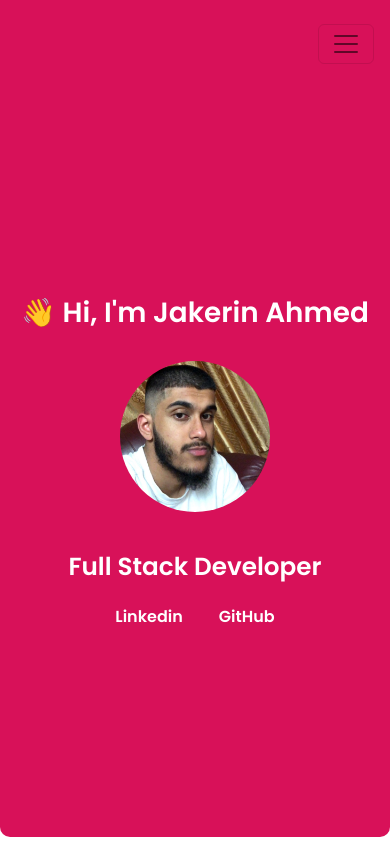
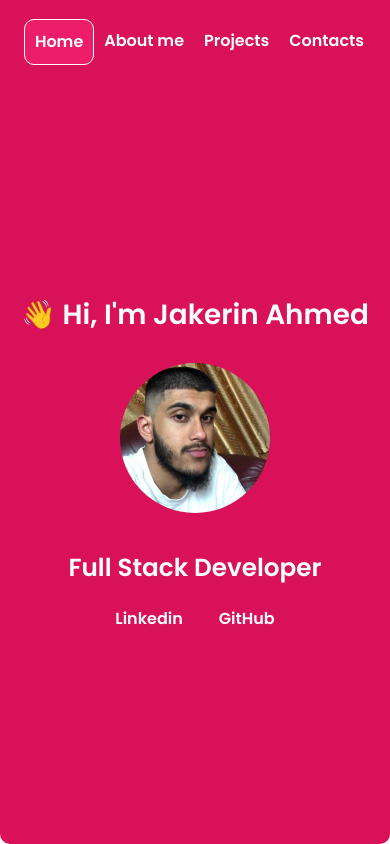
Before and after one commit to jakerinahmed/my-portfolio, a React (Create React App) app: page / in a window 390 px wide. Built offline with nearby package versions, Linux system fonts and the light colour scheme.

Commit message:
remove responsive navbar

```diff
--- a/src/Layout/Headshot/style.css
+++ b/src/Layout/Headshot/style.css
@@ -6,7 +6,7 @@
     display: flex;
     align-items:center;
     justify-content: center;
-    min-height: 88.8vh;
+    min-height: 90vh;
   }
 
   .headshot {
--- a/src/Layout/Navbar/index.js
+++ b/src/Layout/Navbar/index.js
@@ -1,6 +1,6 @@
 import React from 'react'
 import { NavLink } from 'react-router-dom'
-import { Nav, Navbar } from 'react-bootstrap'
+// import { Nav, Navbar } from 'react-bootstrap'
 import './style.css'
 
 
@@ -10,17 +10,12 @@ const NavBar = () => {
 
     return (
         <div className="p-3 navbar-main" id="top-of-page">
-            <Navbar collapseOnSelect expand='lg' className="nav">
-                <Navbar.Toggle aria-controls='responsive-navbar-nav' />
-                <Navbar.Collapse id='responsive-navbar-nav'>
-                    <Nav className='me-auto'>
-                        <NavLink className={activeClass} to="/" end>Home</NavLink>
-                        <NavLink className={activeClass} to='about'>About me</NavLink>
-                        <NavLink className={activeClass} to="projects">Projects</NavLink>
-                        <NavLink className={activeClass} to="Contacts">Contacts</NavLink>
-                    </Nav>
-                </Navbar.Collapse>
-            </Navbar>
+            <ul className="nav">
+                <NavLink className={activeClass} to="/" end>Home</NavLink>
+                <NavLink className={activeClass} to='about'>About me</NavLink>
+                <NavLink className={activeClass} to="projects">Projects</NavLink>
+                <NavLink className={activeClass} to="Contacts">Contacts</NavLink>
+            </ul>
         </div>
     )
 }
--- a/src/Layout/Navbar/style.css
+++ b/src/Layout/Navbar/style.css
@@ -30,7 +30,7 @@
   padding: 20px;
   color: white;
   min-height: 10vh;
-  /* max-height: 10vh; */
+  max-height: 10vh;
 }
 
 .navbar-main {
```
